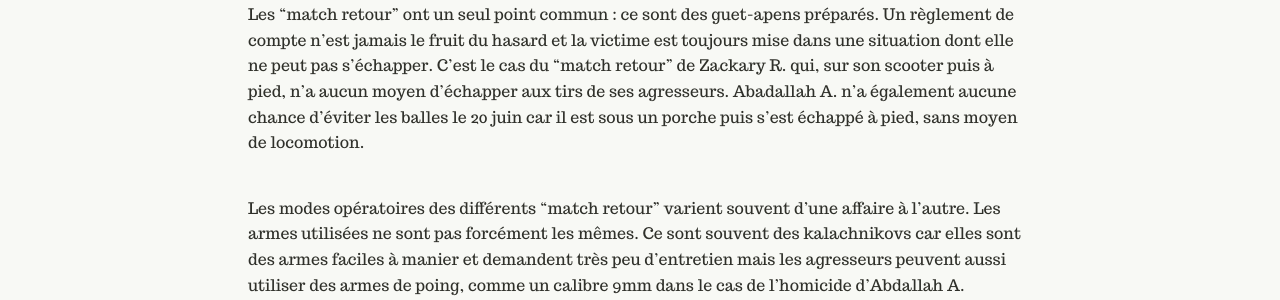
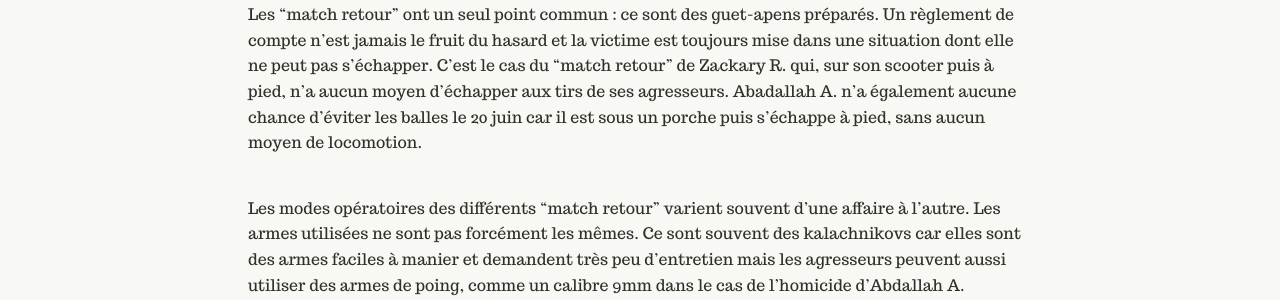
Before and after one commit to reglementsdecomptes/reglementsdecomptes.github.io, a Jekyll site: the page built from _posts/2015-12-11-match-retour-en-cascade-dans-les-quartiers-nord-de-marseille.markdown, in a window 1280 px wide and 900 px high, scrolled down 2731 px. Shown: the part 256-556 px from the top of the window. Built offline with Jekyll 4.4.1, drawn with Linux system fonts in a browser that asks for light colours.

Commit message:
Updated 2015-12-11-match-retour-en-cascade-dans-les-quartiers-nord-de-marseille.markdown

```diff
--- a/_posts/2015-12-11-match-retour-en-cascade-dans-les-quartiers-nord-de-marseille.markdown
+++ b/_posts/2015-12-11-match-retour-en-cascade-dans-les-quartiers-nord-de-marseille.markdown
@@ -21,7 +21,7 @@ L’expression de “match retour” qualifie des homicides qui prennent la form
 
 Un “match retour” est donc la réponse directe, immédiate ou non, à un autre meurtre par des proches de la victime d’un règlement de compte précédent, mais le mode opératoire n’est pas toujours le même. Luc Leroux, journaliste au Monde et à l’AFP, spécialiste des règlements de compte à Marseille, explique que le mode opératoire des “matchs retour” peut être un simple coup de couteau dans une rue mais il peut aussi être beaucoup plus élaboré et spectaculaire.
 
-Les “match retour” ont un seul point commun : ce sont des guet-apens préparés. Un règlement de compte n’est jamais le fruit du hasard et la victime est toujours mise dans une situation dont elle ne peut pas s’échapper. C’est le cas du “match retour” de Zackary R. qui, sur son scooter puis à pied, n’a aucun moyen d’échapper aux tirs de ses agresseurs. Abadallah A. n’a également aucune chance d’éviter les balles le 20 juin car il est sous un porche puis s’est échappé à pied, sans moyen de locomotion.
+Les “match retour” ont un seul point commun : ce sont des guet-apens préparés. Un règlement de compte n’est jamais le fruit du hasard et la victime est toujours mise dans une situation dont elle ne peut pas s’échapper. C’est le cas du “match retour” de Zackary R. qui, sur son scooter puis à pied, n’a aucun moyen d’échapper aux tirs de ses agresseurs. Abadallah A. n’a également aucune chance d’éviter les balles le 20 juin car il est sous un porche puis s'échappe à pied, sans aucun moyen de locomotion.
 
 Les modes opératoires des différents “match retour” varient souvent d’une affaire à l’autre. Les armes utilisées ne sont pas forcément les mêmes. Ce sont souvent des kalachnikovs car elles sont des armes faciles à manier et demandent très peu d’entretien mais les agresseurs peuvent aussi utiliser des armes de poing, comme un calibre 9mm dans le cas de l’homicide d’Abdallah A.
 
```
